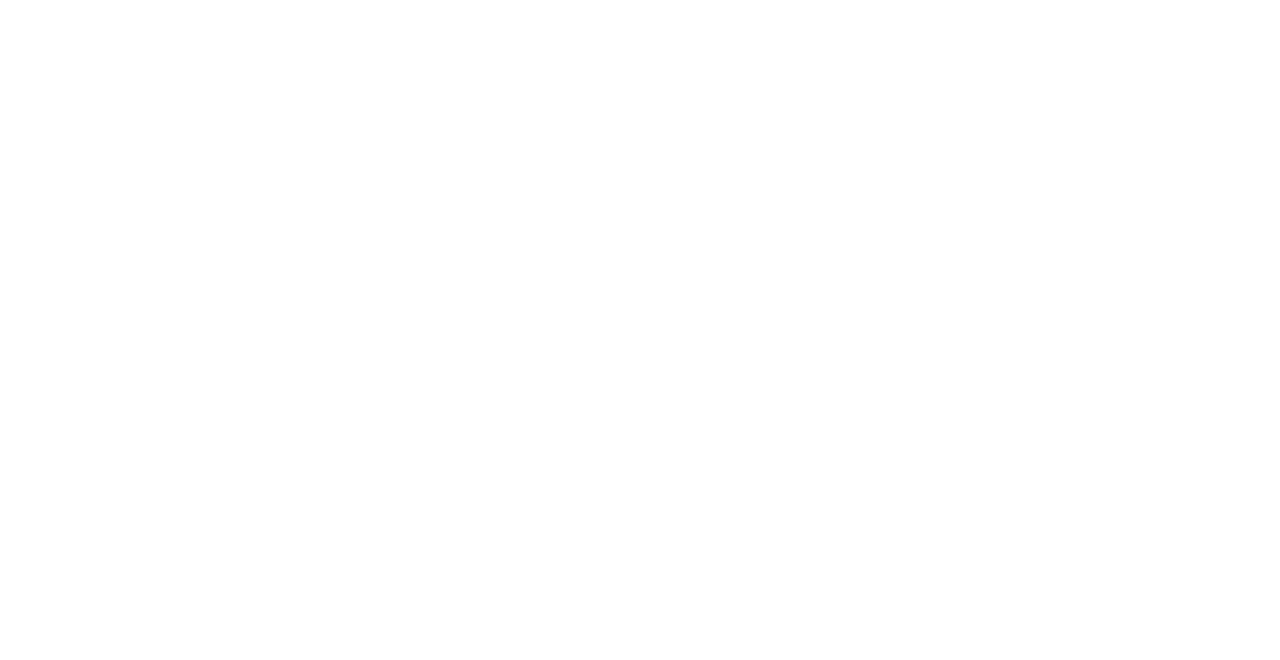
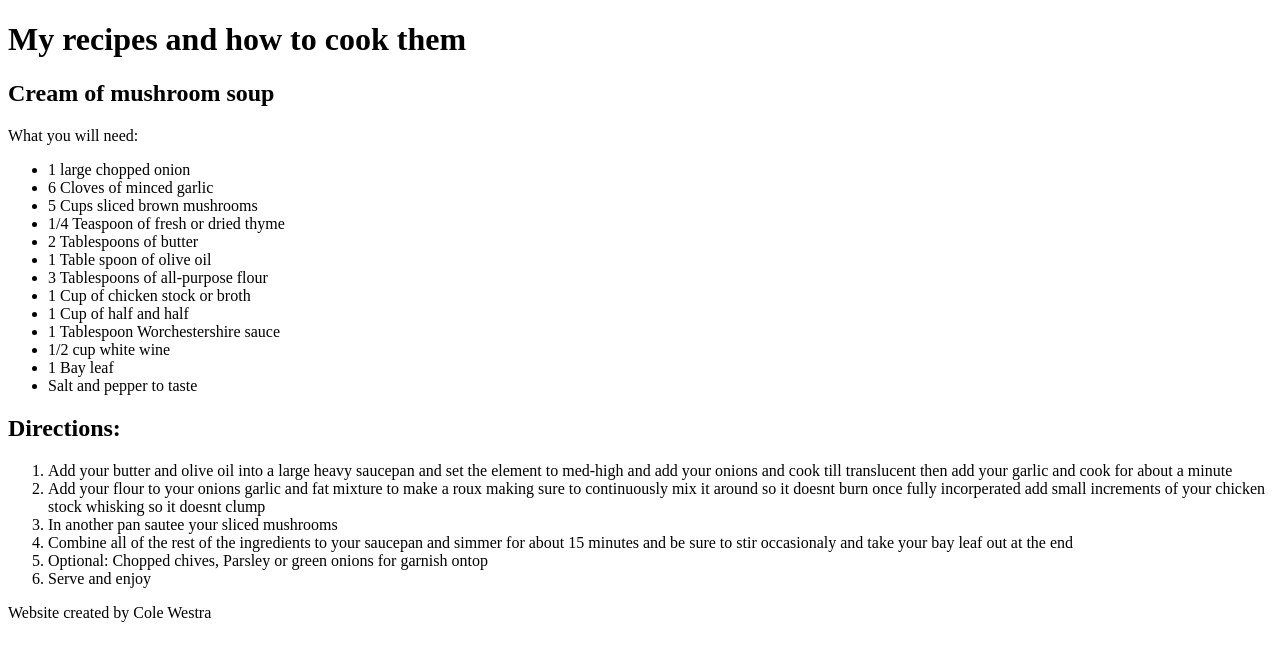
Before and after one commit to CWestra/Website, a plain HTML site: page Index.html in a window 1280 px wide. Drawn offline with Linux system fonts and the light colour scheme.

Commit message:
First recipe added
Some small correction in code.. added title and first recipe

```diff
--- a/Index.html
+++ b/Index.html
@@ -1,8 +1,44 @@
 <!DOCTYPE html>
 <html lang="en">
     <head>
-        <title> cwestra recipes</title>
-        <meta charset="utf-8>"
+        <title> Cole Westra Capstone</title>
+        <meta charset="utf-8">
     </head>
-    <body></body>
+    <body>
+        <header>
+            <h1>My recipes and how to cook them</h1>
+            <h2>Cream of mushroom soup</h2>
+            <p> What you will need:</p>
+            <ul>
+                <li>1 large chopped onion</li>
+                <li>6 Cloves of minced garlic</li>
+                <li>5 Cups sliced brown mushrooms</li>
+                <li>1/4 Teaspoon of fresh or dried thyme</li>
+                <li>2 Tablespoons of butter</li>
+                <li>1 Table spoon of olive oil</li>
+                <li>3 Tablespoons of all-purpose flour</li>
+                <li>1 Cup of chicken stock or broth</li>
+                <li>1 Cup of half and half</li>
+                <li>1 Tablespoon Worchestershire sauce</li>
+                <li>1/2 cup white wine</li>
+                <li>1 Bay leaf</li>
+                <li>Salt and pepper to taste</li>
+            </ul>
+            <section>
+                <h2>Directions:</h2>
+                <ol>
+                    <li>Add your butter and olive oil into a large heavy saucepan and set the element to med-high and add your onions and cook till translucent then add your garlic and cook for about a minute</li>
+                    <li>Add your flour to your onions garlic and fat mixture to make a roux making sure to continuously mix it around so it doesnt burn once fully incorperated add small increments of your chicken stock whisking so it doesnt clump  </li>
+                    <li>In another pan sautee your sliced mushrooms</li>
+                    <li>Combine all of the rest of the ingredients to your saucepan and simmer for about 15 minutes and be sure to stir occasionaly and take your bay leaf out at the end</li>
+                    <li>Optional: Chopped chives, Parsley or green onions for garnish ontop</li>
+                    <li>Serve and enjoy</li>
+
+                </ol>
+            </section>
+        </header>
+        <footer>
+            <p>Website created by Cole Westra</p>
+        </footer>
+    </body>
 </html>
```
